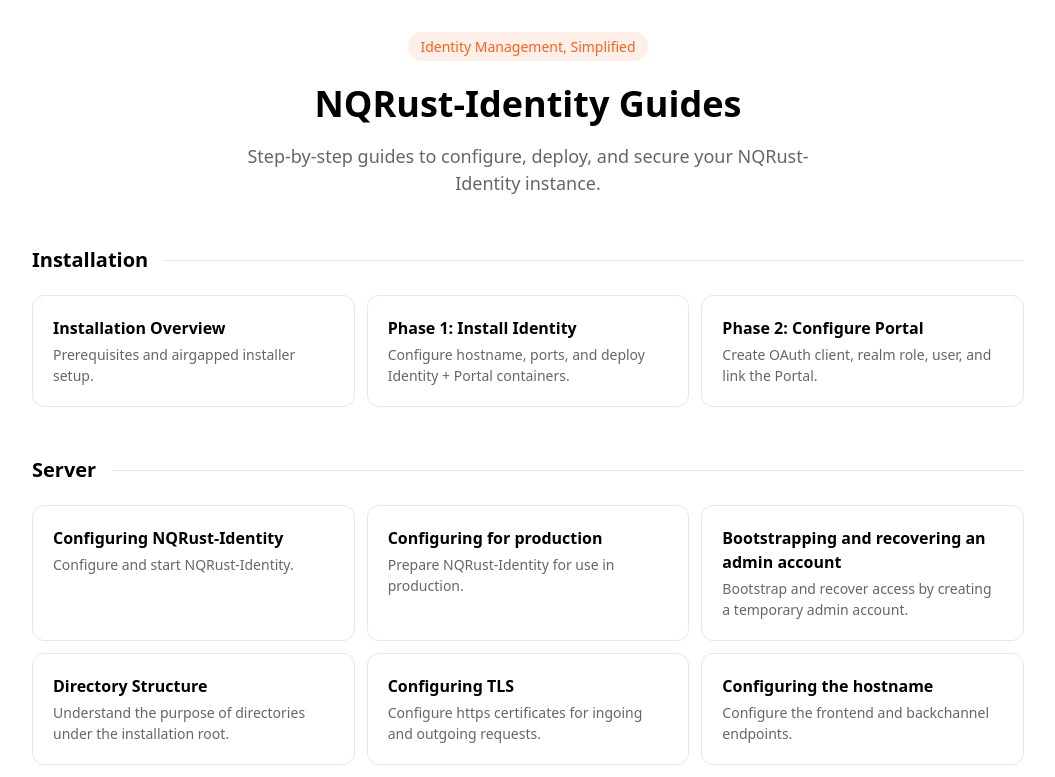
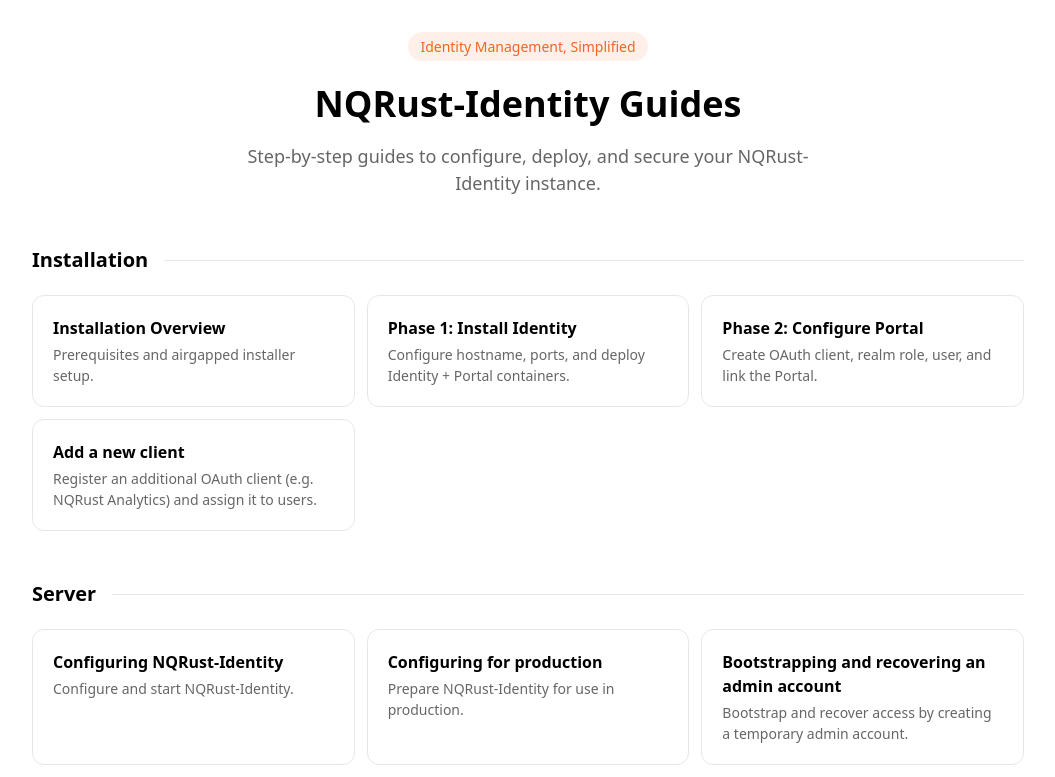
Before and after one commit to IdhamTryCode/NQRust-Identity-Docs, a Next.js app: page / in a window 1280 px wide. Shown: the top 777 px of the page, without its empty margins (112-1167 px from the left). Built offline with nearby package versions, Linux system fonts and the light colour scheme.

Commit message:
feat: add new client registration guide to categories

```diff
--- a/components/categories-data.ts
+++ b/components/categories-data.ts
@@ -26,6 +26,7 @@ export const CATEGORIES: Category[] = [
       { title: 'Installation Overview', desc: 'Prerequisites and airgapped installer setup.', titleId: 'Ikhtisar Instalasi', descId: 'Prasyarat dan setup installer airgapped.', slug: '' },
       { title: 'Phase 1: Install Identity', desc: 'Configure hostname, ports, and deploy Identity + Portal containers.', titleId: 'Fase 1: Instalasi Identity', descId: 'Konfigurasi hostname, port, dan deploy container Identity + Portal.', slug: 'phase-1-identity' },
       { title: 'Phase 2: Configure Portal', desc: 'Create OAuth client, realm role, user, and link the Portal.', titleId: 'Fase 2: Konfigurasi Portal', descId: 'Membuat OAuth client, realm role, user, dan menghubungkan Portal.', slug: 'phase-2-portal' },
+      { title: 'Add a new client', desc: 'Register an additional OAuth client (e.g. NQRust Analytics) and assign it to users.', titleId: 'Tambah client baru', descId: 'Mendaftarkan OAuth client tambahan (misal NQRust Analytics) dan meng-assign-nya ke user.', slug: 'add-new-client' },
     ],
   },
   {
```
